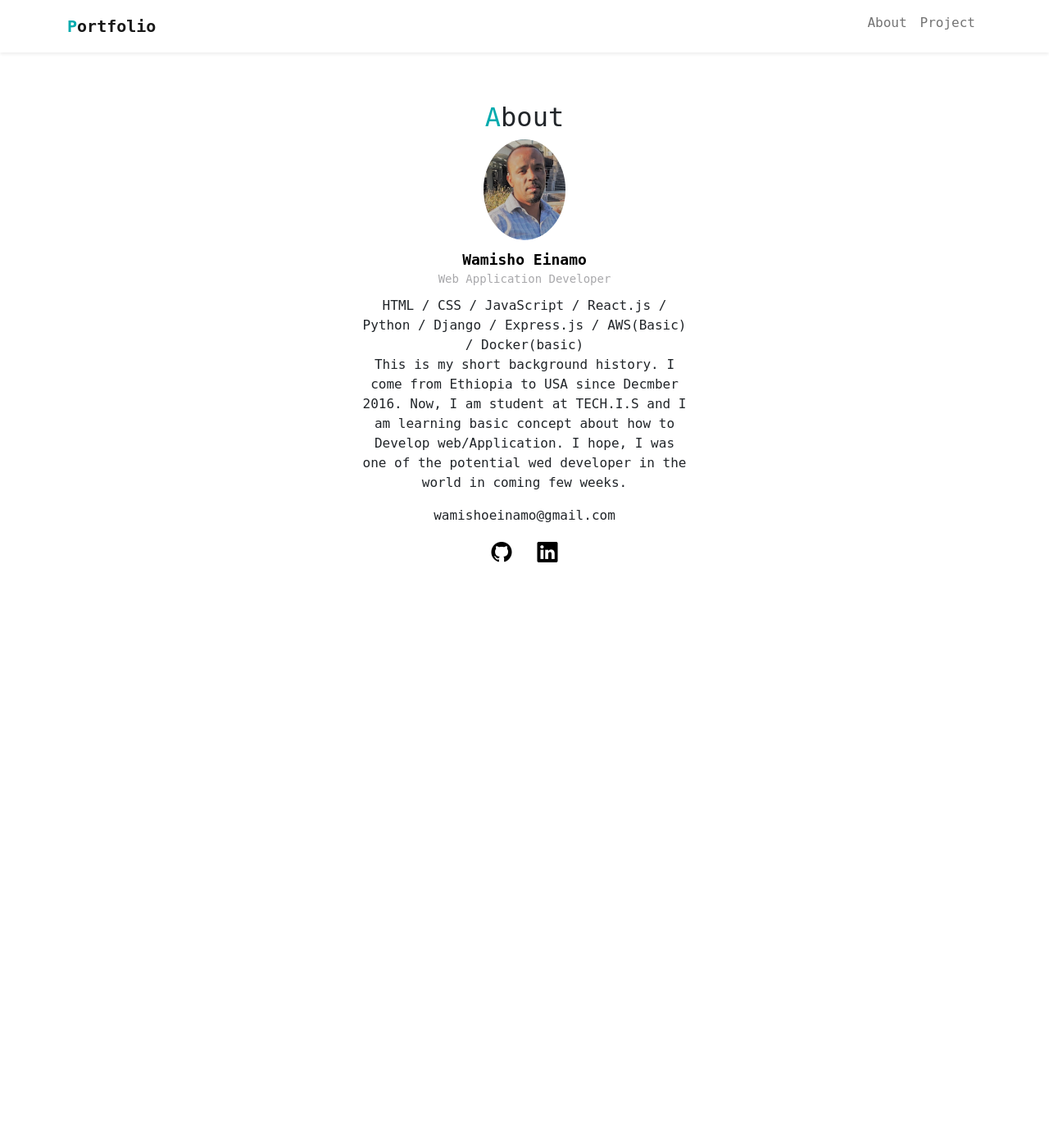
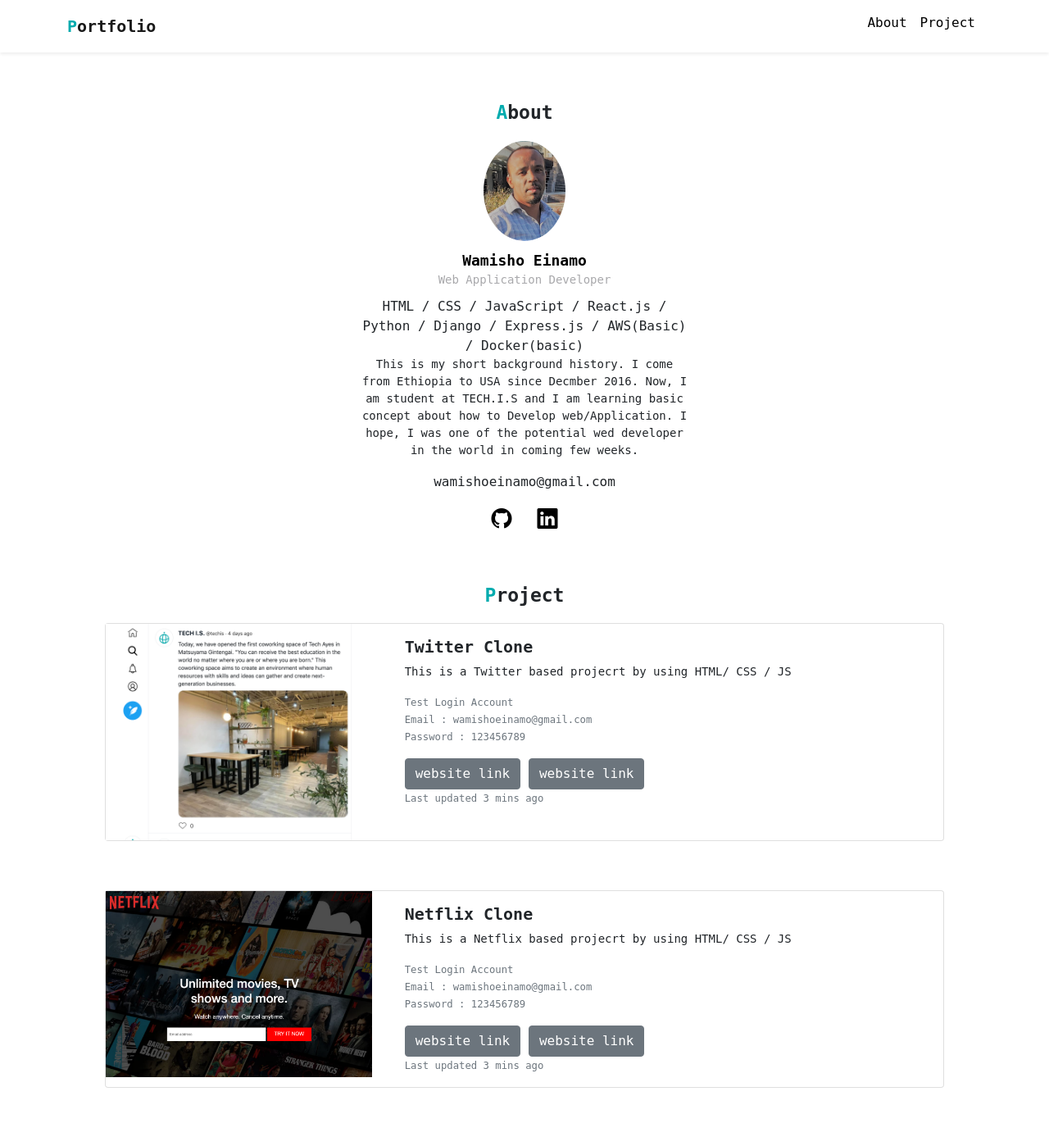
Before and after one commit to wamishoeinamo/Portfoliowam, a PHP site: page / in a window 1280 px wide. Shown: the whole page at 82% size. Before the commit the page ends 686 px from the top, so only its background shows below. Run offline with PHP 8.4, Linux system fonts and the light colour scheme.

Commit message:
Created the Project and Desgning Templeted is completed

```diff
--- a/index.html
+++ b/index.html
@@ -45,6 +45,59 @@
       <div class="icons">
           <a href="#"><i class="bi bi-github"></i></a>
           <a href="#"><i class="bi bi-linkedin ms-3"></i></a>
+      </div>
+ </div>
+
+ <div id="Project">
+     <h2><span class="font-primary">P</span>roject</h2>
+
+     <div class="card mb-3">
+        <div class="row">
+          <div class="col-md-4">
+            <img src="img/project-twitter.png" alt="Twitter project">
+          </div>
+          <div class="col-md-8">
+            <div class="card-body">
+              <h5 class="card-title">Twitter Clone</h5>
+              <p class="card-text">This is a Twitter based projecrt by using HTML/ CSS / JS</p>
+              <p class="card-text"><small class="text-muted">
+                  Test Login Account <br>
+                  Email : wamishoeinamo@gmail.com <br>
+                  Password : 123456789
+              </small></p>
+              <a href="#" target="_blank" class="btn btn-secondary">website link</a>
+              <a href="#" target="_blank" class="btn btn-secondary">website link</a>
+              <p class="card-text"><small class="text-muted">Last updated 3 mins ago</small></p>
+            </div>
+          </div>
+        </div>
+      </div>
+ </div>
+
+<div id="Project">
+
+ <div class="card mb-3">
+    <div class="row">
+      <div class="col-md-4">
+        <img src="img/project-netflix.png" alt="Netflix project">
+      </div>
+      <div class="col-md-8">
+        <div class="card-body">
+          <h5 class="card-title">Netflix Clone</h5>
+          <p class="card-text">This is a Netflix based projecrt by using HTML/ CSS / JS</p>
+          <p class="card-text"><small class="text-muted">
+              Test Login Account <br>
+              Email : wamishoeinamo@gmail.com <br>
+              Password : 123456789
+          </small></p>
+          <a href="#" target="_blank" class="btn btn-secondary">website link</a>
+          <a href="#" target="_blank" class="btn btn-secondary">website link</a>
+          <p class="card-text"><small class="text-muted">Last updated 3 mins ago</small></p>
+        </div>
+      </div>
+    </div>
+  </div>
+</div>
 
    <script src="https://cdn.jsdelivr.net/npm/bootstrap@5.1.3/dist/js/bootstrap.bundle.min.js" integrity="sha384-ka7Sk0Gln4gmtz2MlQnikT1wXgYsOg+OMhuP+IlRH9sENBO0LRn5q+8nbTov4+1p" crossorigin="anonymous"></script>
 
--- a/style.css
+++ b/style.css
@@ -16,6 +16,19 @@
     font-size: 20px;
     font-weight:bold;
 }
+p{
+    font-size: 14px;
+}
+
+h2{
+    font-weight: bold;
+    font-size: 23px;
+    margin-bottom: 20px;
+    }
+
+    a.font-black{
+        color: black !important;
+    }
 
 /*****************
 
@@ -63,3 +76,23 @@
 #about .icons a{
     color: black;
 }
+/********************
+
+Project
+
+*******************/
+#Project{
+    margin: 60px auto;
+    width: 80%;
+
+}
+#Project h2{
+    text-align: center;
+
+}
+#Project .card img {
+    width: 100%;
+}
+#Project .card-title{
+    font-weight: bold;
+}
```
